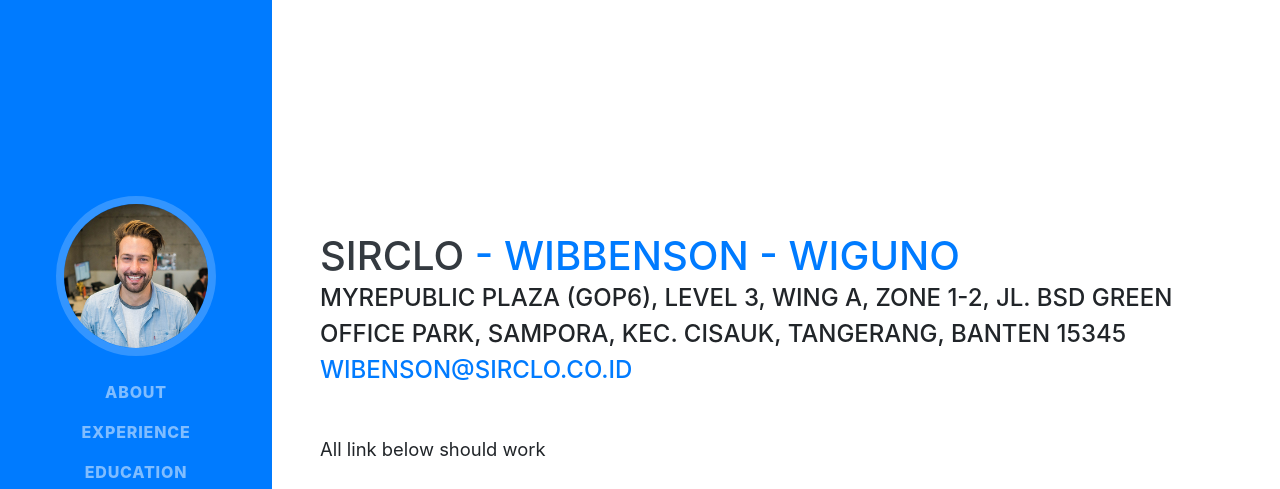
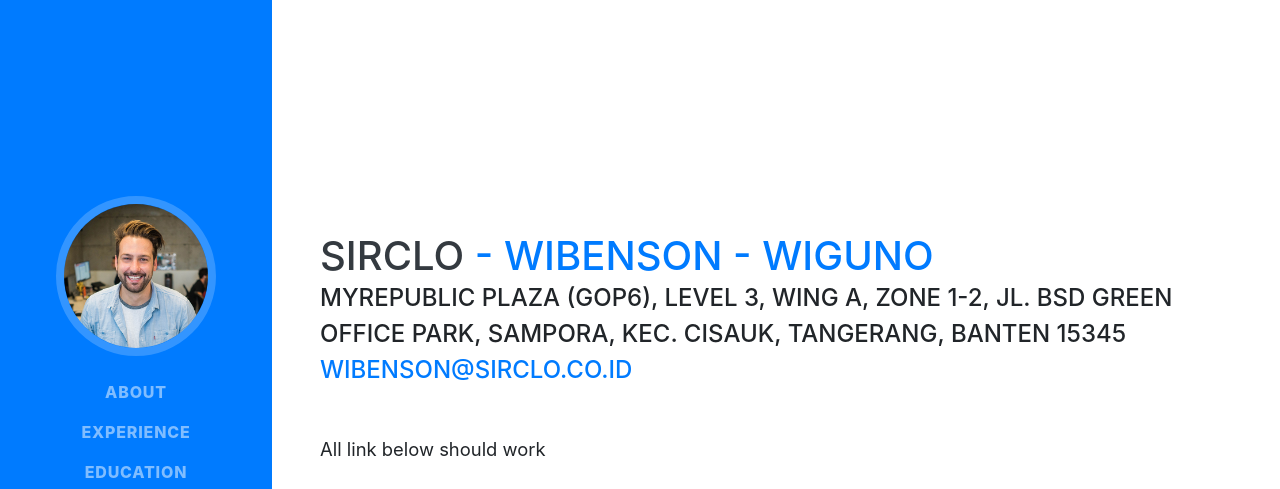
Before and after one commit to weeband/resume, a website with bundled scripts: page index.html in a window 1280 px wide. Shown: the top 489 px of the page. Built offline with nearby package versions, Linux system fonts and the light colour scheme; a web font is replaced by a local one.

Commit message:
fix typo

```diff
--- a/index.html
+++ b/index.html
@@ -76,7 +76,7 @@
     <section class="resume-section p-3 p-lg-5 d-flex align-items-center" id="about">
       <div class="w-100">
         <h1 class="mb-0">SIRCLO
-          <span class="text-primary"> - Wibbenson </span>
+          <span class="text-primary"> - Wibenson </span>
           <span class="text-primary"> - Wiguno </span>
         </h1>
         <div class="subheading mb-5">MyRepublic Plaza (GOP6), Level 3, Wing A, Zone 1-2, Jl. BSD Green Office Park, Sampora, Kec. Cisauk, Tangerang, Banten 15345
```
